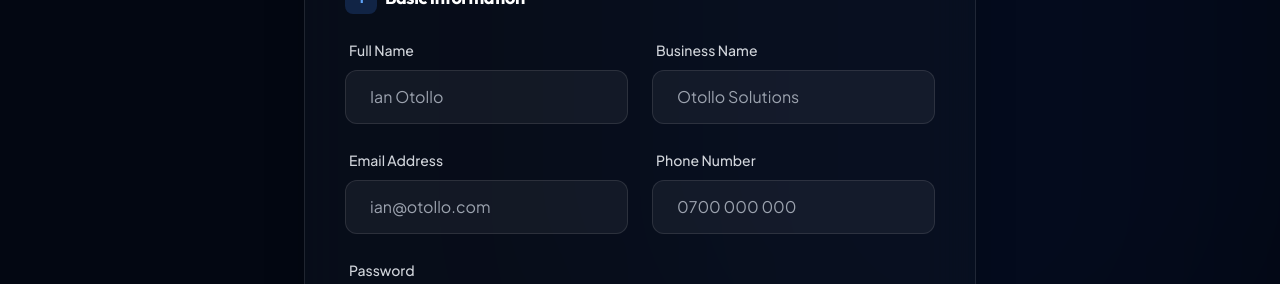
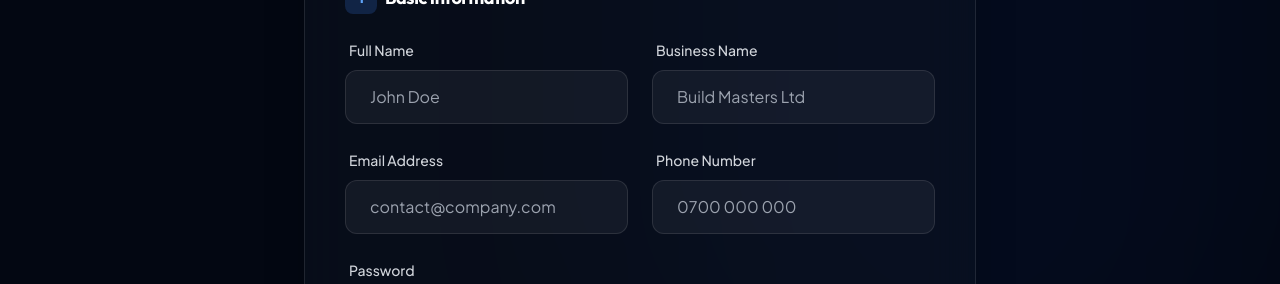
Before and after one commit to IanOtollo/buildconnect-frontend, a React (Create React App) app: page /register in a window 1280 px wide. Both pictures are taken after a click on the button "I'm a Contractor". Shown: the part 396-680 px from the top of the page. Built offline with nearby package versions, Linux system fonts and the light colour scheme; no server answers.

Commit message:
fix: Anonymize placeholders in registration form

```diff
--- a/src/pages/Register.tsx
+++ b/src/pages/Register.tsx
@@ -271,7 +271,7 @@ const Register: React.FC = () => {
                         value={contractorData.full_name}
                         onChange={(e) => setContractorData({ ...contractorData, full_name: e.target.value })}
                         className="w-full bg-white/5 border border-white/10 rounded-xl px-6 py-3.5 text-white focus:outline-none focus:ring-2 focus:ring-blue-500/40"
-                        placeholder="Ian Otollo"
+                        placeholder="John Doe"
                       />
                     </div>
                     <div className="space-y-2">
@@ -282,7 +282,7 @@ const Register: React.FC = () => {
                         value={contractorData.business_name}
                         onChange={(e) => setContractorData({ ...contractorData, business_name: e.target.value })}
                         className="w-full bg-white/5 border border-white/10 rounded-xl px-6 py-3.5 text-white focus:outline-none focus:ring-2 focus:ring-blue-500/40"
-                        placeholder="Otollo Solutions"
+                        placeholder="Build Masters Ltd"
                       />
                     </div>
                   </div>
@@ -295,7 +295,7 @@ const Register: React.FC = () => {
                         value={contractorData.email}
                         onChange={(e) => setContractorData({ ...contractorData, email: e.target.value })}
                         className="w-full bg-white/5 border border-white/10 rounded-xl px-6 py-3.5 text-white focus:outline-none focus:ring-2 focus:ring-blue-500/40"
-                        placeholder="ian@otollo.com"
+                        placeholder="contact@company.com"
                       />
                     </div>
                     <div className="space-y-2">
```
